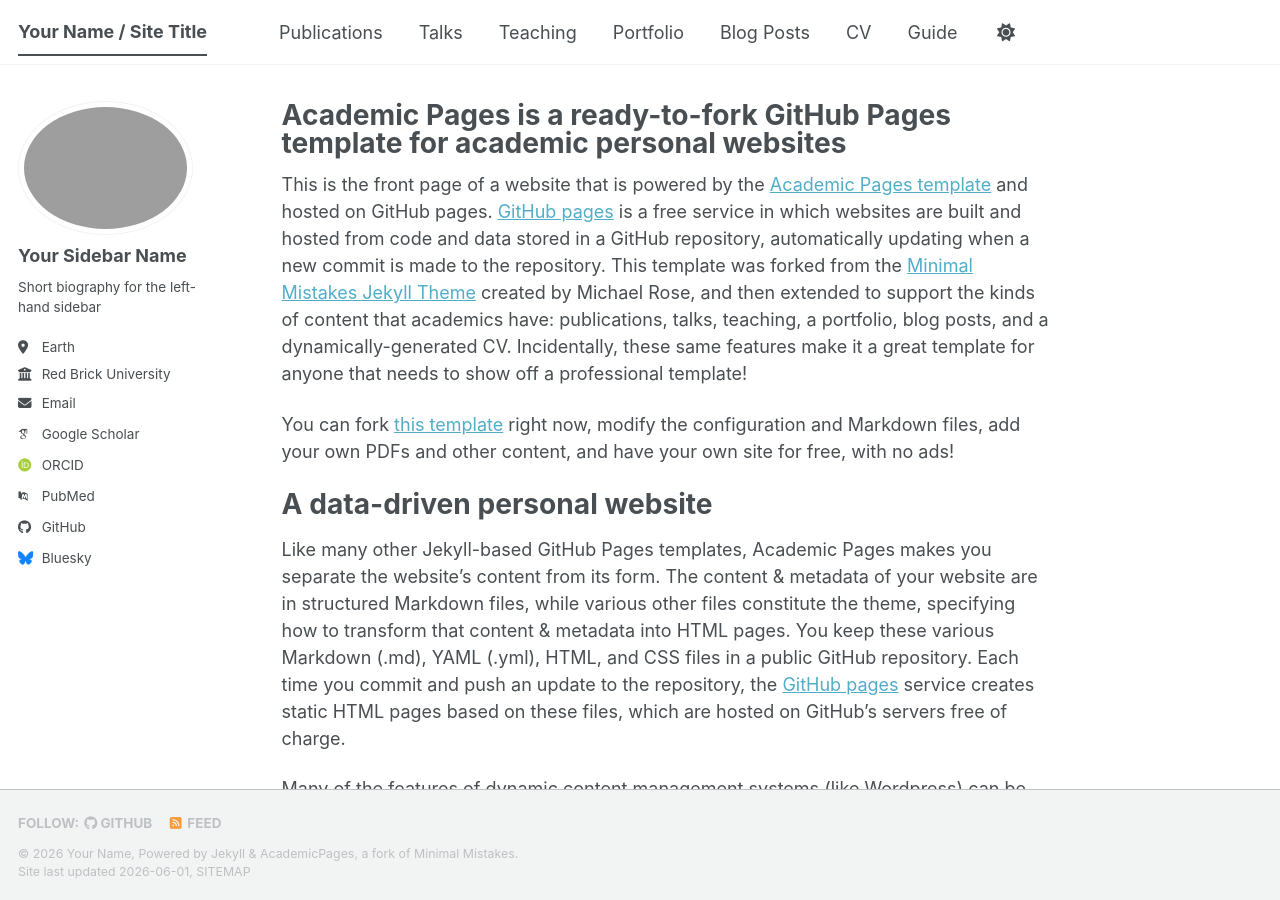
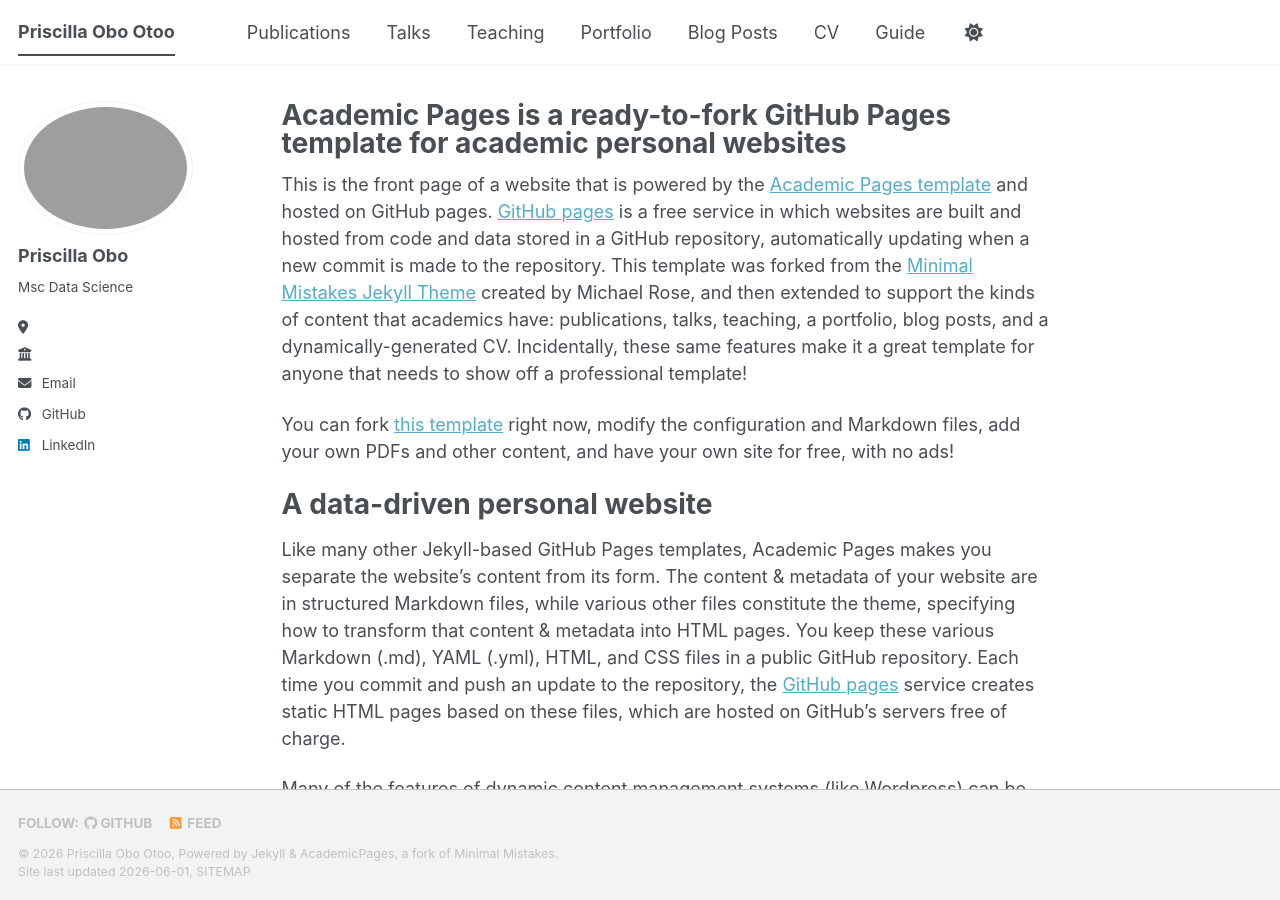
Before and after one commit to priscilla-obo-otoo/priscilla-obo-otoo.github.io, a Jekyll site: the page built from _pages/about.md, in a window 1280 px wide and 900 px high. Built offline with Jekyll 4.4.1, drawn with Linux system fonts in a browser that asks for light colours; some web fonts are replaced; a script bundle is joined from its source files by our own code; library files that are not in the unit come from our copies.

Commit message:
first update

```diff
--- a/_config.yml
+++ b/_config.yml
@@ -9,14 +9,14 @@
 # Basic Site Settings
 locale                   : "en-US"
 site_theme               : "default" # The available themes options are "default", "air", "sunrise", "mint", "dirt" and "contrast"
-title                    : "Your Name / Site Title"
+title                    : "Priscilla Obo Otoo"
 title_separator          : "-"
-name                     : &name "Your Name"
-description              : &description "Your Name's academic portfolio"   # Update this with a general description of your site, this is the default if not overridden by a page
-url                      : https://academicpages.github.io # The base hostname & protocol for your site e.g. "https://[your GitHub username].github.io",
+name                     : &name "Priscilla Obo Otoo"
+description              : &description "Priscilla Obo Otoo's portfolio"   # Update this with a general description of your site, this is the default if not overridden by a page
+url                      : https://priscilla-obo-otoo.github.io/ # The base hostname & protocol for your site e.g. "https://[your GitHub username].github.io",
                                                            # or if you already have some other page hosted on Github then use "https://[your GitHub username].github.io/[Your Repo Name]"
 baseurl                  : "" # the subpath of your site, e.g. "/blog"
-repository               : "academicpages/academicpages.github.io"
+repository               : "priscilla-obo-otoo/priscilla-obo-otoo.github.io/"
 
 # Site Author - The following control what appear as part of the author content on the side bar.
 #               If a field is blank the icon and link will not appear, otherwise it will be shown.
@@ -24,24 +24,24 @@ repository               : "academicpages/academicpages.github.io"
 author:
   # Biographic information
   avatar           : "profile.png"
-  name             : "Your Sidebar Name"
+  name             : "Priscilla Obo"
   pronouns         : # example: "she/her"
-  bio              : "Short biography for the left-hand sidebar"
-  location         : "Earth"
-  employer         : "Red Brick University"
+  bio              : "Msc Data Science"
+  location         : ""
+  employer         : ""
   uri              : # URL
-  email            : "none@example.org"
+  email            : "priscillaobootoo@gmail.com"
 
   # Academic websites
   academia         : # URL
   arxiv            : # URL - Update with the correct link to your profile
-  googlescholar    : "https://scholar.google.com/citations?user=PS_CX0AAAAAJ"
+  googlescholar    : # "https://scholar.google.com/citations?user=PS_CX0AAAAAJ"
   inspire-hep      : # URL
   impactstory      : # URL
-  orcid            : "https://orcid.org/yourorcidurl"
+  orcid            : # "https://orcid.org/yourorcidurl"
   semantic         : # URL
   ssrn             : # URL
-  pubmed           : "https://www.ncbi.nlm.nih.gov/pubmed/?term=john+snow"
+  pubmed           : # "https://www.ncbi.nlm.nih.gov/pubmed/?term=john+snow"
   researchgate     : # URL
   scopus           : # URL
   zotero           : # URL
@@ -51,13 +51,13 @@ author:
   bitbucket        : # Username - Update with your username on the site
   codepen          : # Username
   dribbble         : # Username
-  github           : "academicpages"
+  github           : "priscilla-obo-otoo"
   kaggle           : # Username
   stackoverflow    : # User number or user number and name (i.e., use "1" or "1/jeff-atwood")
 
   # Social media
   artstation       : # Username
-  bluesky          : "bsky.app" # Replace this with you Bluesky username
+  bluesky          : # "bsky.app" # Replace this with you Bluesky username
   facebook         : # Username
   flickr           : # Username
   foursquare       : # Username
@@ -66,7 +66,7 @@ author:
   keybase          : # Username
   instagram        : # Username
   lastfm           : # Username
-  linkedin         : # Username
+  linkedin         : priscilla-obo-otoo
   mastodon         : # URL
   medium           : # URL
   pinterest        : # Username
```
Also changed, not shown: 3 other files.
